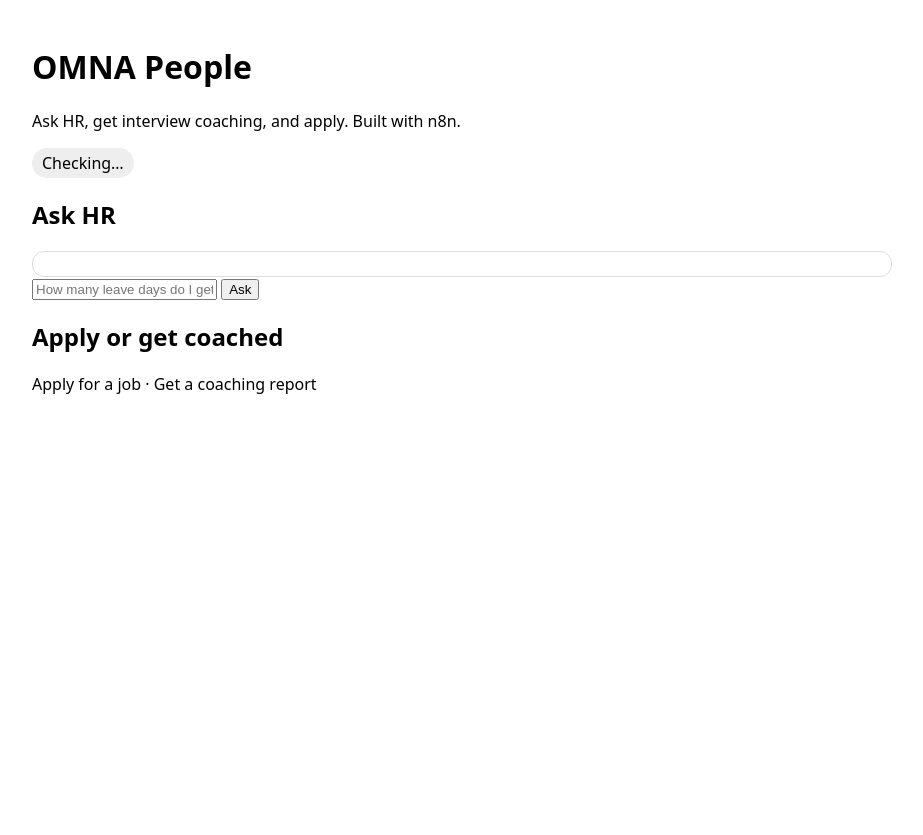
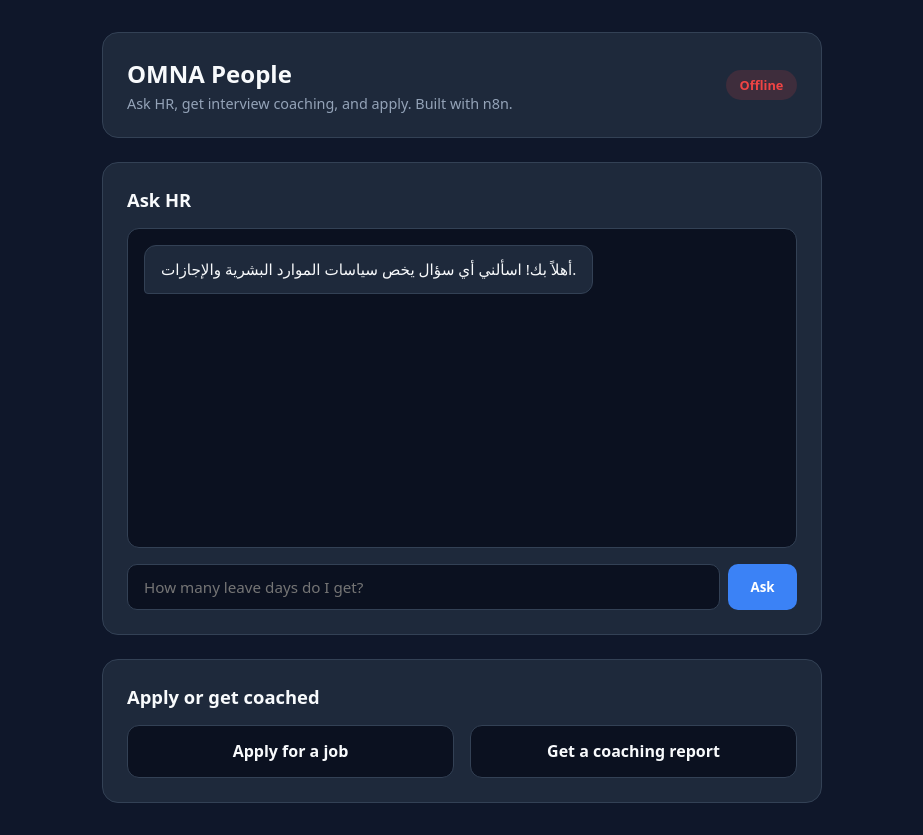
Before and after one commit to Ahmed-K404/OMNA-People-HR-Automation, a plain HTML site: page index.html in a window 1280 px wide. Shown: the whole page, without its empty margins (178-1101 px from the left). Before the commit the page ends 800 px from the top, so only its background shows below. Drawn offline with Linux system fonts and the light colour scheme; no server answers.

Commit message:
Update index.html

```diff
--- a/index.html
+++ b/index.html
@@ -1,31 +1,175 @@
-<!doctype html>
+<!DOCTYPE html>
 <html lang="en">
 <head>
-<meta charset="utf-8">
-<meta name="viewport" content="width=device-width, initial-scale=1">
-<title>OMNA People</title>
+  <meta charset="UTF-8" />
+  <meta name="viewport" content="width=device-width, initial-scale=1.0" />
+  <title>OMNA People — HR Assistant</title>
   <style>
-body { font-family: system-ui, sans-serif; max-width: 860px; margin: 0
-auto; padding: 24px 16px; }
-.badge { display: inline-block; padding: 4px 10px; border-radius: 999px;
-background: #eee; }
-.badge.on { background: #d7f5e3; } .badge.off { background: #fde2e2; }
-#msgs { border: 1px solid #ddd; border-radius: 12px; padding: 12px; minheight: 160px; }
-.me { text-align: right; margin: 6px 0; } .bot { margin: 6px 0; whitespace: pre-wrap; }
-a.disabled { pointer-events: none; opacity: .5; }
+    :root {
+      --bg: #0f172a;
+      --card: #1e293b;
+      --border: #334155;
+      --text: #f8fafc;
+      --muted: #94a3b8;
+      --accent: #3b82f6;
+      --accent-hover: #2563eb;
+      --online: #10b981;
+      --offline: #ef4444;
+    }
+    * { box-sizing: border-box; margin: 0; padding: 0; font-family: system-ui, -apple-system, sans-serif; }
+    body {
+      background-color: var(--bg);
+      color: var(--text);
+      min-height: 100vh;
+      display: flex;
+      justify-content: center;
+      padding: 2rem 1rem;
+    }
+    .container {
+      width: 100%;
+      max-width: 720px;
+      display: flex;
+      flex-direction: column;
+      gap: 1.5rem;
+    }
+    header {
+      background: var(--card);
+      border: 1px solid var(--border);
+      border-radius: 16px;
+      padding: 1.5rem;
+      display: flex;
+      justify-content: space-between;
+      align-items: center;
+      flex-wrap: wrap;
+      gap: 1rem;
+    }
+    header h1 { font-size: 1.5rem; font-weight: 700; }
+    header p { color: var(--muted); font-size: 0.9rem; margin-top: 0.25rem; }
+    .badge {
+      padding: 0.35rem 0.85rem;
+      border-radius: 999px;
+      font-size: 0.8rem;
+      font-weight: 600;
+      background: rgba(148, 163, 184, 0.15);
+      color: var(--muted);
+    }
+    .badge.online { background: rgba(16, 185, 129, 0.15); color: var(--online); }
+    .badge.offline { background: rgba(239, 68, 68, 0.15); color: var(--offline); }
+
+    .card {
+      background: var(--card);
+      border: 1px solid var(--border);
+      border-radius: 16px;
+      padding: 1.5rem;
+    }
+    .card h2 { font-size: 1.15rem; margin-bottom: 1rem; }
+
+    .chat-box {
+      height: 320px;
+      overflow-y: auto;
+      background: #0b1120;
+      border: 1px solid var(--border);
+      border-radius: 12px;
+      padding: 1rem;
+      display: flex;
+      flex-direction: column;
+      gap: 0.75rem;
+      margin-bottom: 1rem;
+    }
+    .msg {
+      max-width: 82%;
+      padding: 0.75rem 1rem;
+      border-radius: 12px;
+      font-size: 0.95rem;
+      line-height: 1.5;
+      white-space: pre-wrap;
+    }
+    .msg.user {
+      align-self: flex-end;
+      background: var(--accent);
+      color: #fff;
+      border-bottom-right-radius: 4px;
+    }
+    .msg.bot {
+      align-self: flex-start;
+      background: var(--card);
+      border: 1px solid var(--border);
+      color: var(--text);
+      border-bottom-left-radius: 4px;
+    }
+
+    .input-row { display: flex; gap: 0.5rem; }
+    input[type="text"] {
+      flex: 1;
+      background: #0b1120;
+      border: 1px solid var(--border);
+      border-radius: 10px;
+      padding: 0.75rem 1rem;
+      color: var(--text);
+      font-size: 0.95rem;
+      outline: none;
+    }
+    input[type="text"]:focus { border-color: var(--accent); }
+    button {
+      background: var(--accent);
+      color: #fff;
+      border: none;
+      border-radius: 10px;
+      padding: 0.75rem 1.4rem;
+      font-weight: 600;
+      cursor: pointer;
+      transition: background 0.2s;
+    }
+    button:hover { background: var(--accent-hover); }
+    button:disabled { opacity: 0.5; cursor: not-allowed; }
+
+    .actions { display: flex; gap: 1rem; flex-wrap: wrap; }
+    .btn-link {
+      flex: 1;
+      min-width: 200px;
+      text-align: center;
+      text-decoration: none;
+      background: #0b1120;
+      border: 1px solid var(--border);
+      color: var(--text);
+      padding: 0.9rem 1rem;
+      border-radius: 12px;
+      font-weight: 600;
+      transition: border-color 0.2s, background 0.2s;
+    }
+    .btn-link:hover { border-color: var(--accent); background: rgba(59, 130, 246, 0.1); }
   </style>
 </head>
 <body>
+  <div class="container">
+    <header>
+      <div>
         <h1>OMNA People</h1>
         <p>Ask HR, get interview coaching, and apply. Built with n8n.</p>
-<span class="badge" id="status">Checking…</span>
+      </div>
+      <span id="statusBadge" class="badge">Checking...</span>
+    </header>
+
+    <section class="card">
       <h2>Ask HR</h2>
-<div id="msgs"></div>
-<form id="ask"><input id="q" placeholder="How many leave days do I get?"
-required> <button>Ask</button></form>
+      <div id="chatBox" class="chat-box">
+        <div class="msg bot">أهلاً بك! اسألني أي سؤال يخص سياسات الموارد البشرية والإجازات.</div>
+      </div>
+      <form id="chatForm" class="input-row">
+        <input id="questionInput" type="text" placeholder="How many leave days do I get?" required />
+        <button id="sendBtn" type="submit">Ask</button>
+      </form>
+    </section>
+
+    <section class="card">
       <h2>Apply or get coached</h2>
-<p><a id="applyLink" target="_blank" rel="noopener">Apply for a job</a> · <a
-id="coachLink" target="_blank" rel="noopener">Get a coaching report</a></p>
+      <div class="actions">
+        <a id="applyLink" class="btn-link" target="_blank" rel="noopener">Apply for a job</a>
+        <a id="coachLink" class="btn-link" target="_blank" rel="noopener">Get a coaching report</a>
+      </div>
+    </section>
+  </div>
+
   <script>
     const CONFIG = {
       n8nBase: "https://fax-snide-semisweet.ngrok-free.dev",
@@ -33,50 +177,82 @@ const CONFIG = {
       applyForm: "/form/4291160f-7d7d-48cd-92b0-bc8684992f37",
       coachForm: "/form/78132e28-3970-44c7-8ce8-03d4b74ee635"
     };
-const $ = s => document.querySelector(s);
-const sessionId = crypto.randomUUID();
-const HEADERS = { "Content-Type": "application/json", "ngrok-skip-browserwarning": "1" };
-$("#applyLink").href = CONFIG.n8nBase + CONFIG.applyForm;
-$("#coachLink").href = CONFIG.n8nBase + CONFIG.coachForm;
-function setStatus(online) {
-$("#status").textContent = online ? "Online" : "Offline, please try again
-later";
-$("#status").className = "badge " + (online ? "on" : "off");
-document.querySelectorAll("#applyLink, #coachLink").forEach(a =>
-a.classList.toggle("disabled", !online));
-}
-// Any answer from the chat webhook means n8n and ngrok are both running.
-// When either is off, ngrok's error page has no CORS headers, so fetch
-fails.
+
+    document.getElementById("applyLink").href = CONFIG.n8nBase + CONFIG.applyForm;
+    document.getElementById("coachLink").href = CONFIG.n8nBase + CONFIG.coachForm;
+
+    const statusBadge = document.getElementById("statusBadge");
+    const chatBox = document.getElementById("chatBox");
+    const chatForm = document.getElementById("chatForm");
+    const questionInput = document.getElementById("questionInput");
+    const sendBtn = document.getElementById("sendBtn");
+
+    // توليد sessionId ثابت للجلسة
+    const sessionId = "session-" + Math.random().toString(36).substring(2, 10);
+
+    // فحص الاتصال بالسيرفر
     async function checkStatus() {
       try {
-await fetch(CONFIG.n8nBase + CONFIG.chat, { method: "POST", headers:
-HEADERS,
-body: JSON.stringify({ action: "loadPreviousSession", sessionId }) });
-setStatus(true);
-} catch (err) { setStatus(false); }
+        const res = await fetch(CONFIG.n8nBase + CONFIG.chat, {
+          method: "OPTIONS",
+          headers: { "ngrok-skip-browser-warning": "true" }
+        });
+        statusBadge.textContent = "Online";
+        statusBadge.className = "badge online";
+      } catch (e) {
+        statusBadge.textContent = "Offline";
+        statusBadge.className = "badge offline";
+      }
     }
     checkStatus();
-function add(cls, text) { const d = document.createElement("div");
-d.className = cls; d.textContent = text; $("#msgs").append(d); return d; }
-$("#ask").onsubmit = async e => {
-e.preventDefault(); const q = $("#q").value.trim(); $("#q").value = "";
-add("me", q);
-const bot = add("bot", "…");
+
+    function addMessage(text, sender) {
+      const div = document.createElement("div");
+      div.className = "msg " + sender;
+      div.textContent = text;
+      chatBox.appendChild(div);
+      chatBox.scrollTop = chatBox.scrollHeight;
+      return div;
+    }
+
+    chatForm.addEventListener("submit", async (e) => {
+      e.preventDefault();
+      const text = questionInput.value.trim();
+      if (!text) return;
+
+      addMessage(text, "user");
+      questionInput.value = "";
+      sendBtn.disabled = true;
+      const loadingMsg = addMessage("جاري التفكير...", "bot");
+
       try {
-const r = await fetch(CONFIG.n8nBase + CONFIG.chat, { method: "POST",
-headers: HEADERS,
-body: JSON.stringify({ action: "sendMessage", sessionId, chatInput: q
-}) });
-if (!r.ok) throw new Error("HTTP " + r.status);
-bot.textContent = (await r.json()).output;
-setStatus(true);
+        const response = await fetch(CONFIG.n8nBase + CONFIG.chat, {
+          method: "POST",
+          headers: {
+            "Content-Type": "application/json",
+            "ngrok-skip-browser-warning": "true"
+          },
+          body: JSON.stringify({
+            chatInput: text,
+            sessionId: sessionId
+          })
+        });
+
+        if (!response.ok) {
+          throw new Error(`HTTP ${response.status}: تأكد أن الـ Workflow مفعل (Active) في n8n`);
+        }
+
+        const data = await response.json();
+        const reply = data.output || data.text || data.response || JSON.stringify(data);
+        loadingMsg.textContent = reply;
+        statusBadge.textContent = "Online";
+        statusBadge.className = "badge online";
       } catch (err) {
-bot.textContent = "The HR assistant is offline right now. Please try
-again later.";
-setStatus(false);
+        loadingMsg.textContent = "تعذر الحصول على رد: " + err.message;
+      } finally {
+        sendBtn.disabled = false;
       }
-};
+    });
   </script>
 </body>
 </html>
```
Lines whose indentation alone changed are shown as unchanged.
